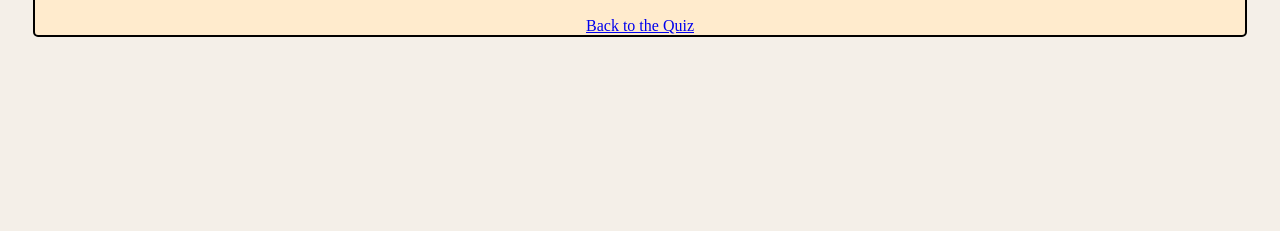
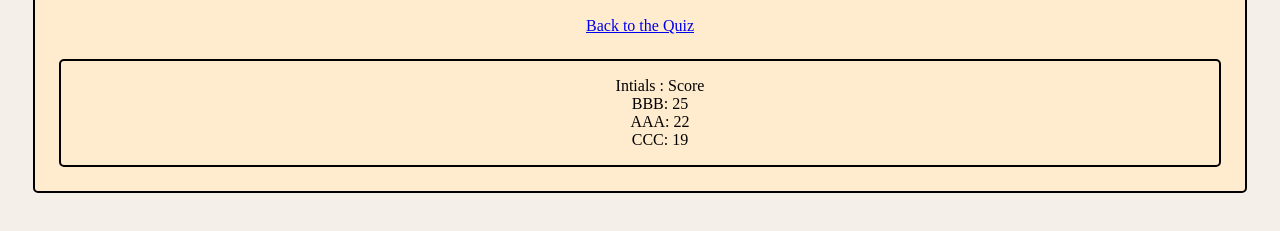
Before and after one commit to xnd0/Code_Quiz_4.2, a plain HTML site: page highscores.html in a window 1280 px wide. Shown: the part 77-308 px from the top of the page. Drawn offline with Linux system fonts and the light colour scheme.

Commit message:
added initals-score area to highscore page and CSS removed list bulletpoints

```diff
--- a/highscores.html
+++ b/highscores.html
@@ -16,6 +16,17 @@
         <div>
             <a href="./index.html">Back to the Quiz</a>
         </div>
+
+        <!-- highScores List -->
+        <div class="outline">
+            <ul>
+                <li>Intials : Score</li>
+                <li>BBB: 25</li>
+                <li>AAA: 22</li>
+                <li>CCC: 19</li>
+
+            </ul>
+        </div>
     </nav>
 
 </body>
--- a/style.css
+++ b/style.css
@@ -26,6 +26,10 @@ button {
     display: block;
 }
 
+ul,
+li {
+    list-style: none;
+}
 /* Class Selectors */
 
 .outline {
```
